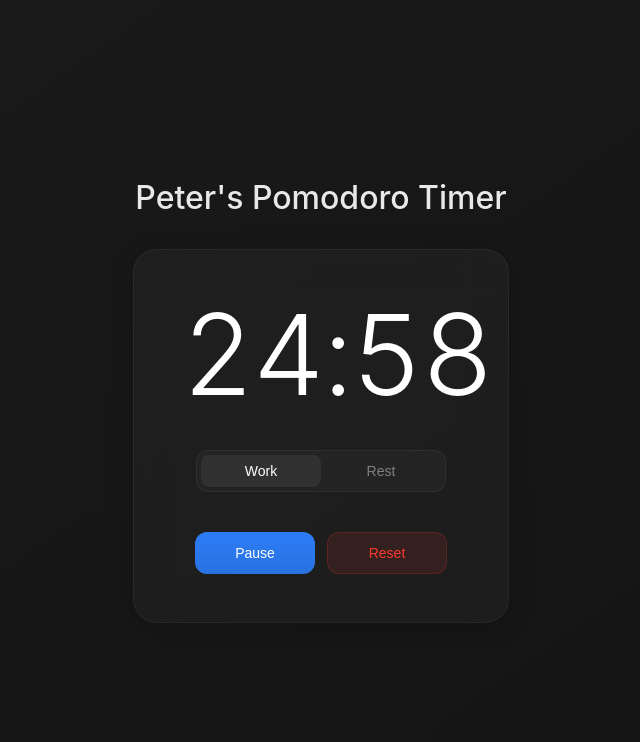
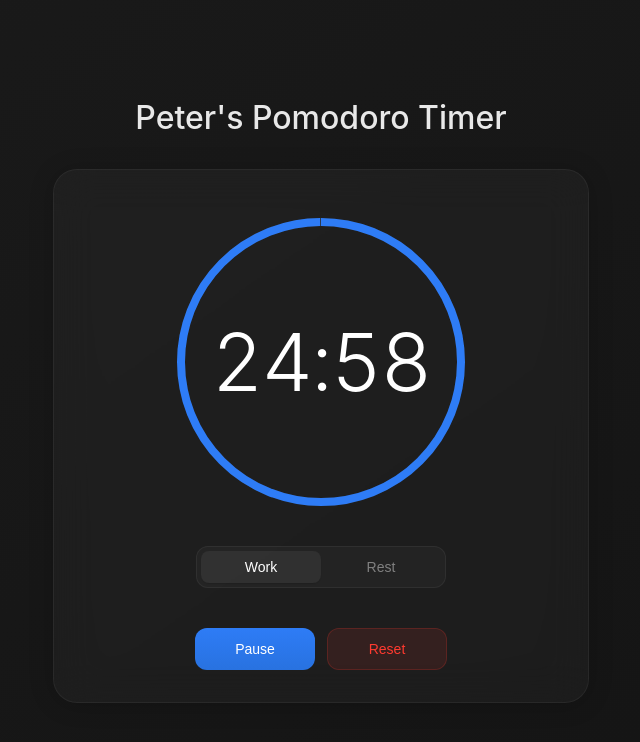
Before and after one commit to petergyang/Pomodoro, a plain HTML site: page index.html in a window 1280 px wide. Both pictures are taken after a click on the button "Start". Shown: the whole page, without its empty margins (319-959 px from the left). Drawn offline with Linux system fonts and the light colour scheme.

Commit message:
Added circular timer

```diff
--- a/index.html
+++ b/index.html
@@ -10,7 +10,13 @@
     <div class="container">
         <h1>Peter's Pomodoro Timer</h1>
         <div class="timer">
-            <div class="time-display">25:00</div>
+            <div class="progress-ring">
+                <svg class="progress-ring__circle" width="320" height="320">
+                    <circle class="progress-ring__circle-bg" cx="160" cy="160" r="140" />
+                    <circle class="progress-ring__circle-progress" cx="160" cy="160" r="140" />
+                </svg>
+                <div class="time-display">25:00</div>
+            </div>
             <div class="mode-toggles">
                 <button class="mode-btn active" data-time="25">Work</button>
                 <button class="mode-btn" data-time="5">Rest</button>
--- a/script.js
+++ b/script.js
@@ -10,6 +10,15 @@ class PomodoroTimer {
         this.startButton = document.getElementById('start');           // Start/Pause button
         this.resetButton = document.getElementById('reset');           // Reset timer button
         this.modeButtons = document.querySelectorAll('.mode-btn');     // Buttons for different timer durations
+
+        // Add after the existing constructor variables
+        this.circle = document.querySelector('.progress-ring__circle-progress');
+        this.radius = this.circle.r.baseVal.value;
+        this.circumference = 2 * Math.PI * this.radius;
+
+        // Initialize the circle
+        this.circle.style.strokeDasharray = `${this.circumference} ${this.circumference}`;
+        this.circle.style.strokeDashoffset = this.circumference;
 
         // Set up event listeners for user interactions
         this.startButton.addEventListener('click', () => this.toggleTimer());  // Handle start/pause
@@ -30,6 +39,12 @@ class PomodoroTimer {
     // Updates the visible timer display with current time
     updateDisplay() {
         this.timeDisplay.textContent = this.formatTime(this.timeLeft);
+
+        // Calculate and update progress
+        const activeButton = document.querySelector('.mode-btn.active');
+        const totalSeconds = parseInt(activeButton.dataset.time) * 60;
+        const progress = (this.timeLeft / totalSeconds) * 100;
+        this.setProgress(progress);
 
         // Update the page title
         document.title = `Pomodoro: ${this.formatTime(this.timeLeft)}`;
@@ -101,6 +116,12 @@ class PomodoroTimer {
         // You can add a sound effect here
         alert('Time is up!');
     }
+
+    // Add this new method
+    setProgress(percent) {
+        const offset = this.circumference - (percent / 100 * this.circumference);
+        this.circle.style.strokeDashoffset = offset;
+    }
 }
 
 // Create new timer instance when page loads
--- a/styles.css
+++ b/styles.css
@@ -18,7 +18,7 @@ body {
     text-align: center;
     padding: 2rem;
     width: 100%;
-    max-width: 440px;
+    max-width: 600px;
 }
 
 h1 {
@@ -30,18 +30,50 @@ h1 {
 
 .timer {
     background: rgba(255, 255, 255, 0.03);
-    padding: 3rem;
+    padding: 2rem;
     border-radius: 24px;
     box-shadow: 0 2px 24px rgba(0, 0, 0, 0.2);
     border: 1px solid rgba(255, 255, 255, 0.05);
     backdrop-filter: blur(20px);
 }
 
+.progress-ring {
+    position: relative;
+    width: 320px;
+    height: 320px;
+    margin: 0 auto 1.5rem;
+}
+
+.progress-ring__circle {
+    transform: rotate(-90deg);
+    position: absolute;
+    top: 0;
+    left: 0;
+}
+
+.progress-ring__circle-bg,
+.progress-ring__circle-progress {
+    fill: none;
+    stroke-width: 8;
+}
+
+.progress-ring__circle-bg {
+    stroke: rgba(255, 255, 255, 0.05);
+}
+
+.progress-ring__circle-progress {
+    stroke: #2E7CF6;
+    transition: stroke-dashoffset 0.1s ease;
+}
+
 .time-display {
-    font-size: 7rem;
+    position: absolute;
+    top: 50%;
+    left: 50%;
+    transform: translate(-50%, -50%);
+    font-size: 5rem;
     font-weight: 300;
     letter-spacing: -2px;
-    margin-bottom: 2.5rem;
     color: #ffffff;
     font-variant-numeric: tabular-nums;
     line-height: 1;
```
